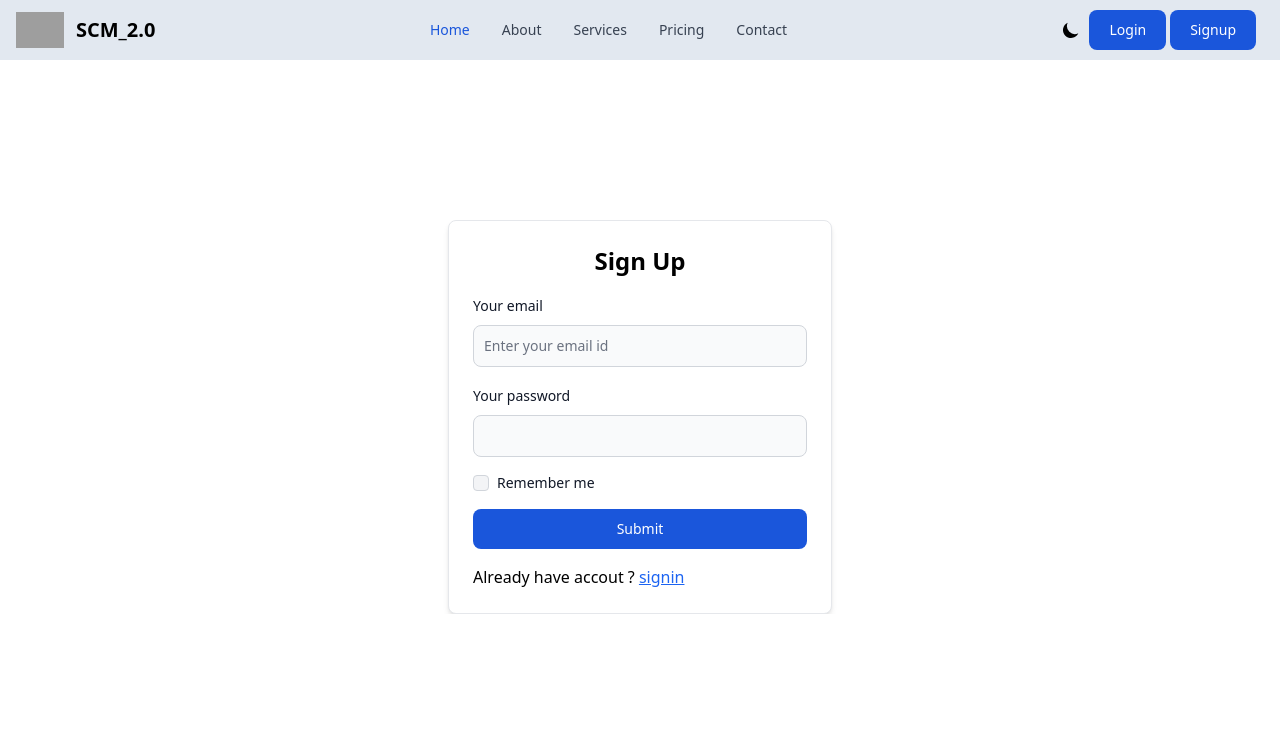
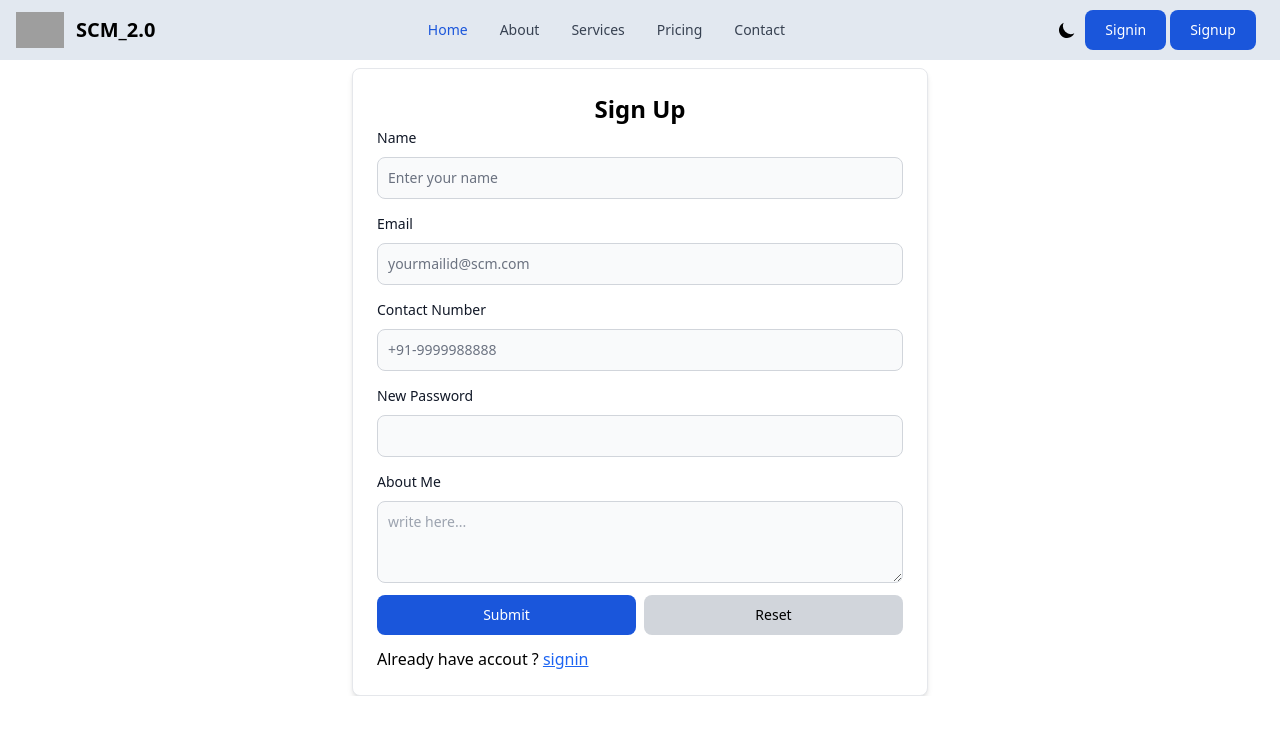
Before and after one commit to rajsrigulshan/SmartContactManager, a React (Vite) app in the folder Client/SmartContactManagerUI/: page /signup in a window 1280 px wide. Shown: the top 734 px of the page. Built offline with nearby package versions, Linux system fonts and the light colour scheme; grey boxes are pictures that could not be loaded.

Commit message:
signup component done

```diff
--- a/Client/SmartContactManagerUI/src/components/navbar/NavbarComponent.tsx
+++ b/Client/SmartContactManagerUI/src/components/navbar/NavbarComponent.tsx
@@ -19,8 +19,8 @@ function NavbarComponent(){
        <div className="flex justify-center items-center mr-2">
        {mode === 'dark' ? <SunIcon onClick={toggleTheme} className="h-5 w-5" /> : <MoonIcon onClick={toggleTheme} className="h-5 w-5" />}
        </div>
-        <Link to="/login"><Button className="mr-1">Login</Button></Link>
-        <Link to="/signup"><Button className="mr-2">Signup</Button></Link>
+        <Link to="/signin"><Button className="mr-1" style={{userSelect:'none'}}>Signin</Button></Link>
+        <Link to="/signup"><Button className="mr-2" style={{userSelect:'none'}}>Signup</Button></Link>
         <NavbarToggle />
       </div>
       <NavbarCollapse>
--- a/Client/SmartContactManagerUI/src/index.css
+++ b/Client/SmartContactManagerUI/src/index.css
@@ -6,11 +6,11 @@
 
 /* Prevent #root from scrolling if body overflows slightly */
 
-#root {
+/* #root {
     height: 100vh;
     width: 100vw;
     overflow: hidden;
-}
+} */
 
 
 
--- a/Client/SmartContactManagerUI/src/pages/login/LoginForm.tsx
+++ b/Client/SmartContactManagerUI/src/pages/login/LoginForm.tsx
@@ -4,20 +4,20 @@ import { Link } from "react-router-dom";
 
 function LoginForm() {
     return (
-        <div className="flex justify-center items-center mt-40 overflow-auto">
+        <div className="flex justify-center items-center mt-2 overflow-auto">
 
-            <Card className="max-w-sm">
+            <Card className="max-w-xl">
                 <h1 className="text-center font-bold text-2xl">Sign in</h1>
                 <form className="flex flex-col gap-4">
                     <div>
                         <div className="mb-2 block">
-                            <Label htmlFor="email1">Your email</Label>
+                            <Label htmlFor="email1">Email</Label>
                         </div>
-                        <TextInput id="email1" type="email" placeholder="Enter your email id" required size={70} />
+                        <TextInput id="email1" type="email" placeholder="yourmailid@scm.com" required size={80} />
                     </div>
                     <div>
                         <div className="mb-2 block">
-                            <Label htmlFor="password1">Your password</Label>
+                            <Label htmlFor="password1">Password</Label>
                         </div>
                         <TextInput id="password1" type="password" required />
                     </div>
--- a/Client/SmartContactManagerUI/src/pages/signup/Signup.tsx
+++ b/Client/SmartContactManagerUI/src/pages/signup/Signup.tsx
@@ -1,32 +1,50 @@
-import { Button, Card, Checkbox, Label, TextInput } from "flowbite-react";
+import { Button, Card, Label, Textarea, TextInput } from "flowbite-react";
 import { Link } from "react-router-dom";
 
-function Signup(){
-    return(
-        <div className="flex justify-center items-center mt-40 overflow-auto">
-
-        <Card className="max-w-sm">
-            <h1 className="text-center font-bold text-2xl">Sign Up</h1>
-            <form className="flex flex-col gap-4">
+function Signup() {
+    return (
+        <div className="flex justify-center items-center mt-2 overflow-auto">
+            <Card className="max-w-xl">
+            <div className="p-0 gap-0 flex flex-col">
+            <h2 className="text-center font-bold text-2xl">Sign Up</h2>
+                <form className="flex flex-col gap-3">
                     <div>
                         <div className="mb-2 block">
-                        <Label htmlFor="email1">Your email</Label>
+                            <Label htmlFor="name">Name</Label>
                         </div>
-                    <TextInput id="email1" type="email" placeholder="Enter your email id" required size={70} />
+                        <TextInput id="name" type="text" placeholder="Enter your name" required size={80} />
                     </div>
                     <div>
                         <div className="mb-2 block">
-                        <Label htmlFor="password1">Your password</Label>
+                            <Label htmlFor="email">Email</Label>
+                        </div>
+                        <TextInput id="email" type="email" placeholder="yourmailid@scm.com" required size={80} />
+                    </div>
+                    <div>
+                        <div className="mb-2 block">
+                            <Label htmlFor="contact">Contact Number</Label>
+                        </div>
+                        <TextInput id="contact" type="text" placeholder="+91-9999988888" required size={80} />
+                    </div>
+                    <div>
+                        <div className="mb-2 block">
+                            <Label htmlFor="password1">New Password</Label>
                         </div>
                         <TextInput id="password1" type="password" required />
                     </div>
-                <div className="flex items-center gap-2">
-                    <Checkbox id="remember" />
-                    <Label htmlFor="remember">Remember me</Label>
+                    <div className="max-w-2xl">
+                        <div className="mb-2 block">
+                            <Label htmlFor="comment">About Me</Label>
                         </div>
+                        <Textarea id="comment" placeholder="write here..." rows={3} />
+                    </div>
+                   <div className="grid grid-cols-2 gap-2">
                     <Button type="submit">Submit</Button>
-                <p>Already have accout ?   <Link to="/login" className="text-blue-600 underline" type="url" >signin</Link></p>
+                    <Button className="bg-gray-300 text-black outline-none hover:bg-slate-300 dark:bg-gray-600  dark:outline-none dark:text-white dark:hover:bg-gray-700 ">Reset</Button>
+                   </div>
+                    <p>Already have accout ?   <Link to="/signin" className="text-blue-600 underline" type="url" >signin</Link></p>
                 </form>
+            </div>
             </Card>
         </div>
     );
--- a/Client/SmartContactManagerUI/src/routers/appRouter/AppRouter.tsx
+++ b/Client/SmartContactManagerUI/src/routers/appRouter/AppRouter.tsx
@@ -10,7 +10,7 @@ function AppRouter(){
         <Routes>
             <Route path='/' element={<SCMHome/>}/>
             <Route path='/about' element={<SCMAbout/>}/>
-            <Route path='/login' element={<LoginForm/>}/>
+            <Route path='/signin' element={<LoginForm/>}/>
             <Route path='/signup' element={<Signup/>}/>
         </Routes>
     );
```
Lines whose indentation alone changed are shown as unchanged.
